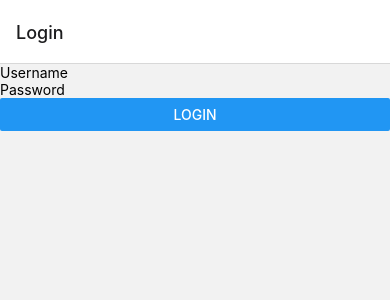
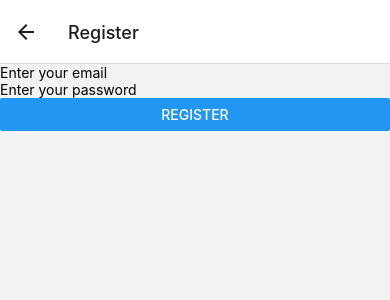
Before and after one commit to Bxhl1/Radioapp, a React Native app: screen /Register in a window 390 px wide. Before the commit this address had no page. Shown: the top 300 px of the page. Built offline with nearby package versions, Linux system fonts and the light colour scheme.

Commit message:
REGISTER SCREEN DONE

```diff
--- a/App.js
+++ b/App.js
@@ -1,8 +1,10 @@
 import { StatusBar } from 'expo-status-bar';
 import { StyleSheet, Text, View } from 'react-native';
+import React from 'react';
 import { NavigationContainer } from '@react-navigation/native';
 import { createStackNavigator } from '@react-navigation/stack';
 import LoginScreen from './component/LoginScreen.js';
+import RegisterScreen from './component/RegisterScreen.js';
 
 
 const Stack = createStackNavigator();
@@ -12,6 +14,7 @@ function App() {
     <NavigationContainer>
       <Stack.Navigator>
       <Stack.Screen name="Login" component={LoginScreen} />
+      <Stack.Screen name="Register" component={RegisterScreen} />
       </Stack.Navigator>
     </NavigationContainer>
   );
--- a/component/LoginScreen.js
+++ b/component/LoginScreen.js
@@ -1,13 +1,17 @@
 
 import React from 'react';
 import { View, TextInput, Button } from 'react-native';
+import { useNavigation } from '@react-navigation/native';
 
 const LoginScreen = () => {
+  const navigation = useNavigation();
   return (
     <View>
-      <TextInput placeholder="Username" />
+      <TextInput placeholder="Username
+      " />
       <TextInput placeholder="Password" secureTextEntry={true} />
-      <Button title="Login" onPress={() => {/* Handle login */}} />
+      <Button title="Login"       onPress={() => {/* Handle login */}} />
+      <Button title="Register"    onPress={() => navigation.navigate('RegisterScreen')}/>
 
     </View>
   );
--- /dev/null
+++ b/component/RegisterScreen.js
@@ -0,0 +1,24 @@
+// RegisterScreen.js
+
+import React from 'react';
+import { View, TextInput, Button } from 'react-native';
+
+const RegisterScreen = ({ navigation }) => {
+  return (
+    <View>
+      <TextInput placeholder="Enter your email" />
+      <TextInput placeholder="Enter your password" secureTextEntry={true} />
+      {/* Add more input fields for registration */}
+      <Button
+        title="Register"
+        onPress={() => {
+          // Handle registration logic
+          // After registration, navigate to login screen
+          navigation.navigate('Login');
+        }}
+      />
+    </View>
+  );
+};
+
+export default RegisterScreen;
```
